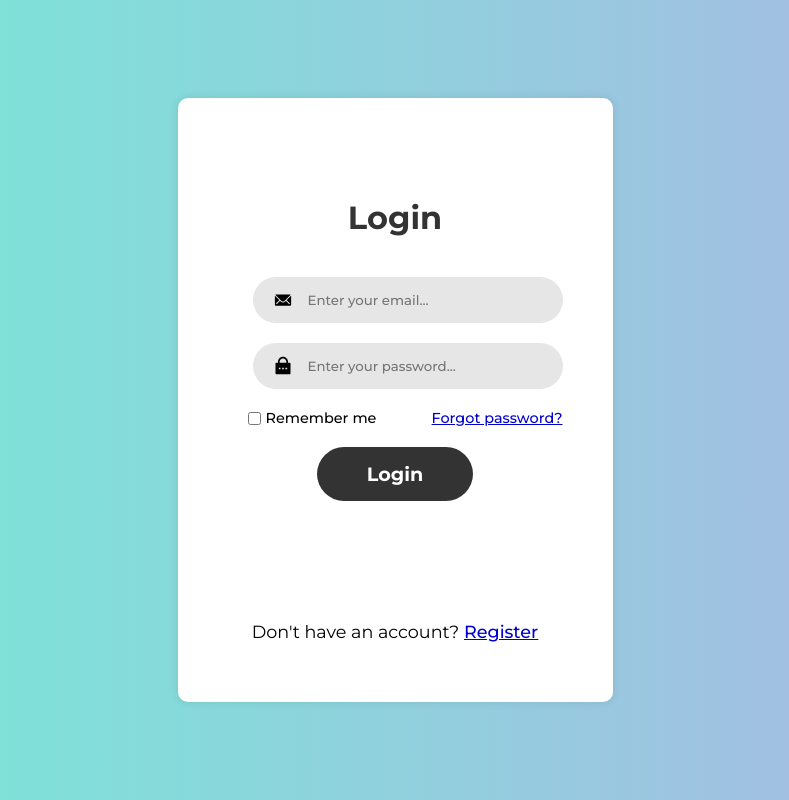
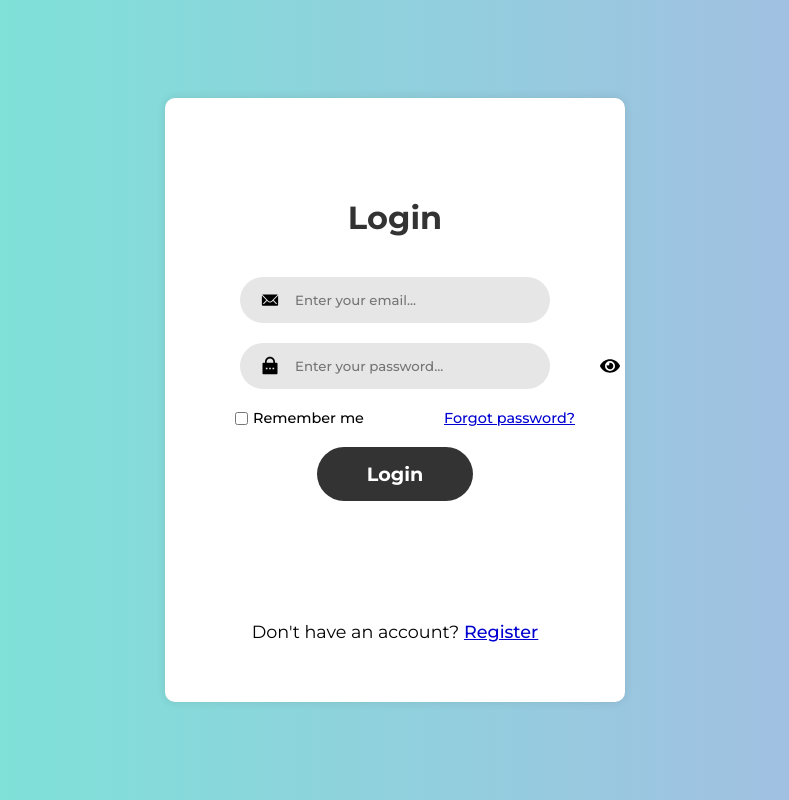
Before and after one commit to gianghitran/NT208.P21.ATTN_Personal-Smart-Scheduling-System-with-AI, a React (Vite) app in the folder Workspace/App/client/: page /login in a window 1280 px wide. Shown: the whole page, without its empty margins (245-1034 px from the left). Built offline with nearby package versions, Linux system fonts and the light colour scheme.

Commit message:
Add icon show password to login

```diff
--- a/Workspace/App/client/src/Components/Login/Login.jsx
+++ b/Workspace/App/client/src/Components/Login/Login.jsx
@@ -5,6 +5,7 @@ import { useDispatch } from "react-redux";
 import { loginUser, loginGoogle } from "../../redux/apiRequest";
 import { GoogleLogin } from "@react-oauth/google";
 import { IoIosMail } from "react-icons/io";
+import { FaEye } from "react-icons/fa";
 import { RiLockPasswordFill } from "react-icons/ri";
 
 const Login = () => {
@@ -61,6 +62,7 @@ const Login = () => {
                     <RiLockPasswordFill className={loginStyle.icon} />
                     <input type="password" placeholder="Enter your password..."
                         onChange={(e) => {setPassword(e.target.value); setError("")}}/>
+                    <FaEye className={loginStyle.icon} />
                 </div>
 
                 <div className={loginStyle.rememberForgot}>
```
